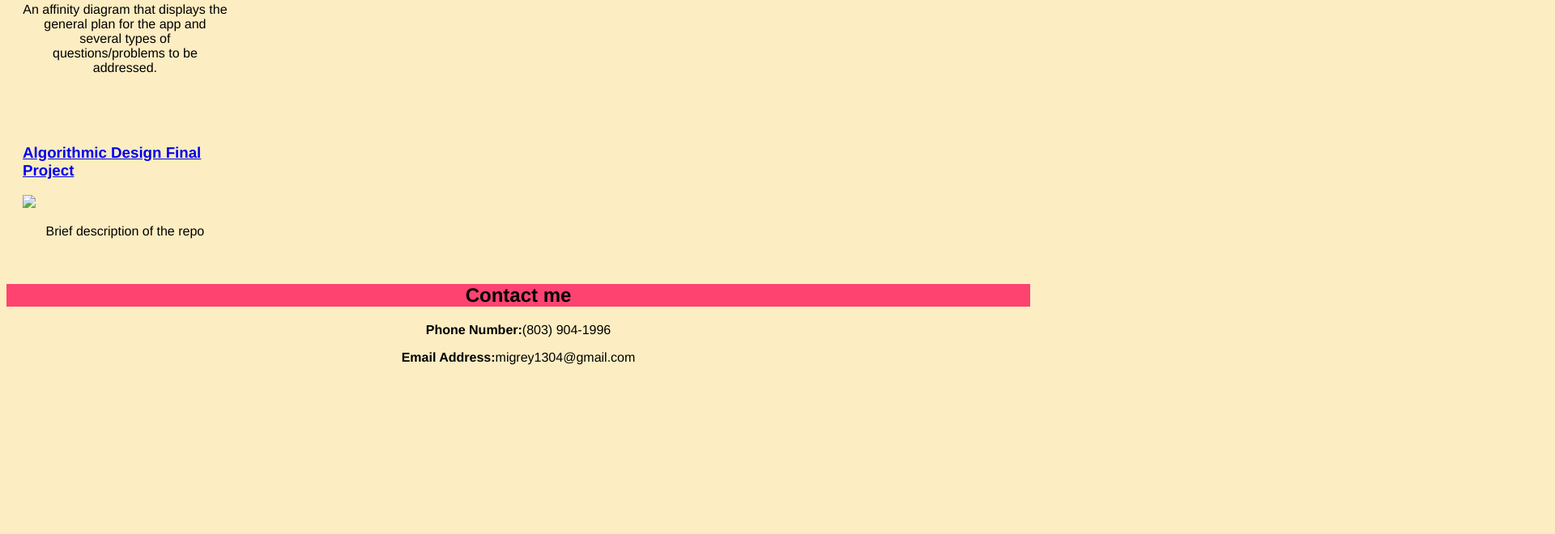
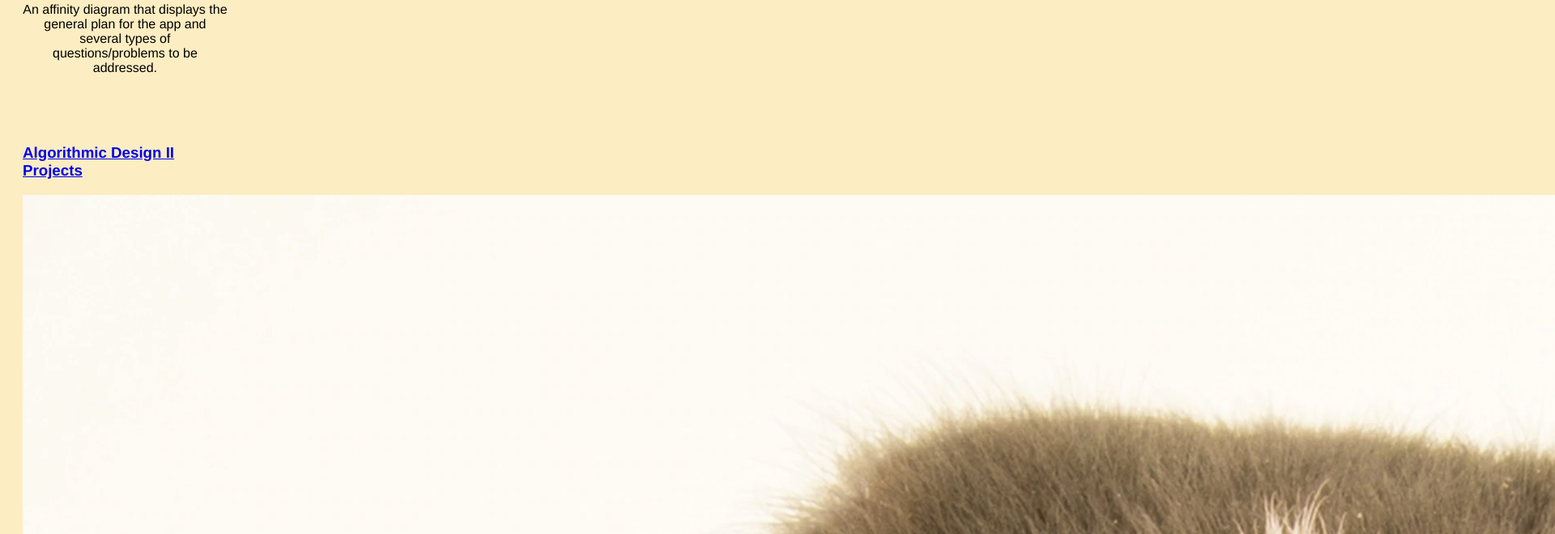
Before and after one commit to xmarzbarz/xmarzbarz.github.io, a plain HTML site: page index.html in a window 1280 px wide. Shown: the part 1916-2576 px from the top of the page at 81% size, 1920 px wide, since content can reach past the window. Before the commit the page ends 2383 px from the top, so only its background shows below. Drawn offline with Linux system fonts and the light colour scheme.

Commit message:
Update index.html

```diff
--- a/index.html
+++ b/index.html
@@ -38,13 +38,13 @@ An affinity diagram that displays the general plan for the app and several types
 
 <!--Code Example Assignment -->
 <section class="project">
-<a href="https://github.com/">
-<h3>Algorithmic Design Final Project</h3>
+<a href="https://github.com/xmarzbarz/CSCE142">
+<h3>Algorithmic Design II Projects</h3>
 </a>
-<a href="https://github.com/">
-<img src="images/algorithmic_design.png">
+<a href="https://github.com/xmarzbarz/CSCE142">
+<img src="images/dog.jpg">
 </a>
-<p>Brief description of the repo</p>
+<p>A collection of programs I've written demonstrating my knowledge of designing data structures, including a project to create a playlist from a list of songs.</p>
 </section>
 </div>
 
```
